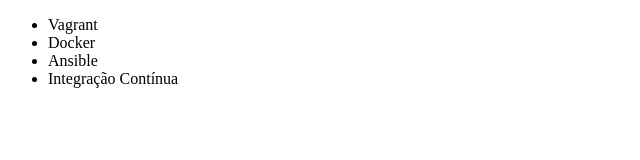
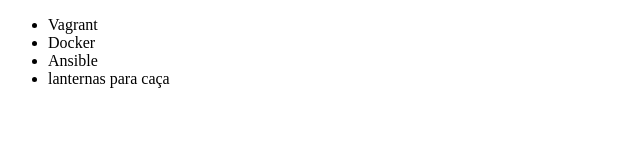
Before and after one commit to luan-css/alura-git, a plain HTML site: page index.html in a window 1280 px wide. Shown: the full height of the page, 0-640 px from the left. Drawn offline with Linux system fonts and the light colour scheme.

Commit message:
mudanca na lista

```diff
--- a/index.html
+++ b/index.html
@@ -9,7 +9,7 @@
         <li>Vagrant</li>
         <li>Docker</li>
         <li>Ansible</li>
-        <li>Integração Contínua</li>
+        <li>lanternas para caça</li>
     </ul>
 </body>
 </html>
```
